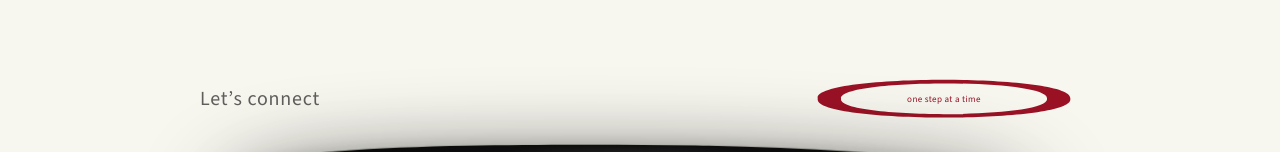
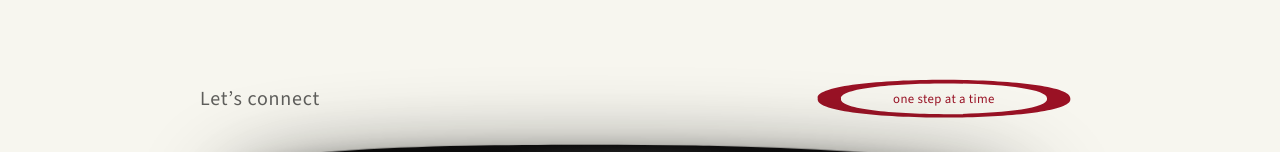
Before and after one commit to alinepractice/aline-website, a Next.js app: page / in a window 1280 px wide. Shown: the part 3854-4006 px from the top of the page. Built offline with nearby package versions, Linux system fonts and the light colour scheme.

Commit message:
Increase ring text size to 17

```diff
--- a/app/page.tsx
+++ b/app/page.tsx
@@ -133,7 +133,7 @@ export default function Home() {
                 x="218"
                 y="120"
                 fill="#9A1124"
-                fontSize="12"
+                fontSize="17"
                 fontWeight="300"
                 fontFamily="'Source Sans 3', sans-serif"
                 letterSpacing="0.5"
```
